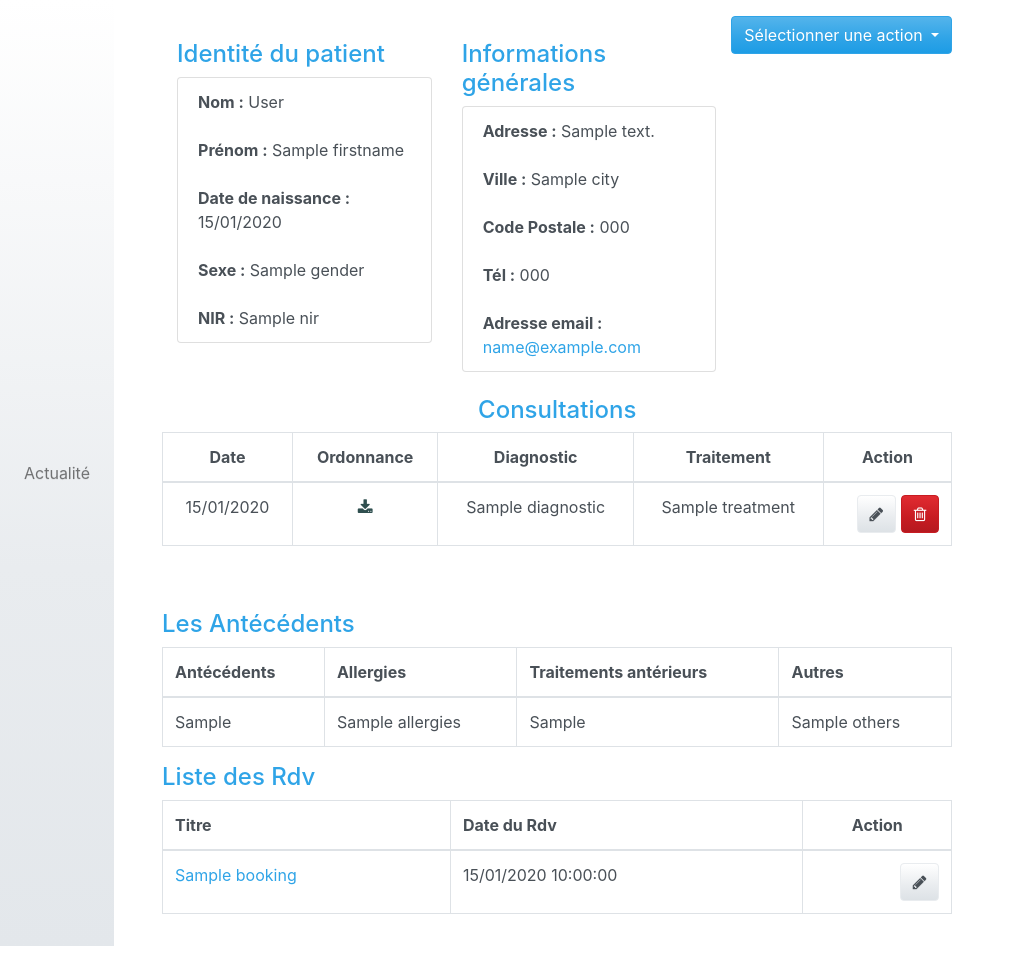
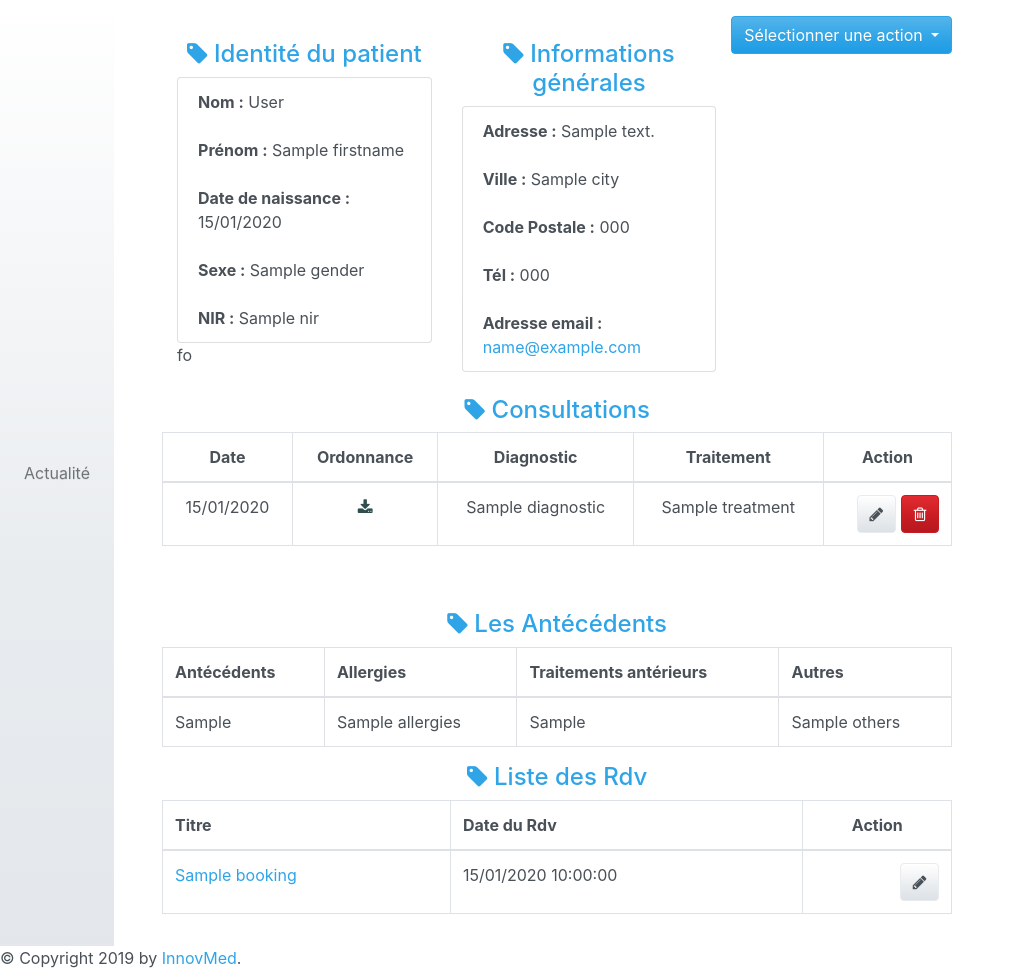
Before and after one commit to youyou1069/App-Doctor, a Symfony app: template templates/admin/patient/show.html.twig in a window 1280 px wide. Shown: the part 160-1130 px from the top of the page, without its empty margins (0-1015 px from the left). Before the commit the page ends 1106 px from the top, so only its background shows below. Run offline with Twig, Linux system fonts and the light colour scheme; the template is opened without the code that fills it: most values are stand-ins (such as "Sample title", 1, 10 or a date in 2020); some libraries are stand-ins or nearby versions.

Commit message:
Medical Innovation update (footer )

```diff
--- a/src/Controller/BookingController.php
+++ b/src/Controller/BookingController.php
@@ -157,7 +157,7 @@ class BookingController extends AbstractController {
 	public function deleteAction( Booking $booking, ObjectManager $manager ): RedirectResponse {
 		$manager->remove( $booking );
 		$manager->flush();
-		$this->addFlash( 'success', 'Le rendez-vous a Bien été supprime' );
+		$this->addFlash( 'success', 'Le rendez-vous a bien été supprime' );
 
 		return $this->redirectToRoute( 'booking_index' );
 	}
--- a/templates/admin/patient/index.html.twig
+++ b/templates/admin/patient/index.html.twig
@@ -121,6 +121,3 @@
     </script>
 
 {% endblock %}
-{% block javascripts %}
-
-{% endblock %}
--- a/templates/admin/patient/search.html.twig
+++ b/templates/admin/patient/search.html.twig
@@ -22,6 +22,3 @@
     </div>
 
 {% endblock %}
-{% block javascripts %}
-
-{% endblock %}
--- a/templates/admin/patient/show.html.twig
+++ b/templates/admin/patient/show.html.twig
@@ -24,7 +24,7 @@
              <div class="col-md-6">
                  <div class="box">
                      <header>
-                         <h4><span class="glyphicon glyphicon-file"></span> Identité du patient</h4>
+                         <h4 style=" text-align: center"><i class="fa fa-tag"></i> Identité du patient</h4>
                      </header>
                      <ul class="list-group">
                          <li class="list-group-item"><strong>Nom :</strong> {{ patient.lastName }}</li>
@@ -33,12 +33,12 @@
                          <li class="list-group-item"><strong>Sexe :</strong> {{ patient.gender }}</li>
                          <li class="list-group-item"><strong>NIR :</strong> {{ patient.nir }}</li>
                      </ul>
-                 </div>
+                 </div>fo
              </div>
              <div class="col-md-6">
                  <div class="box">
                      <header>
-                         <h4><span class="glyphicon glyphicon-pushpin"></span> Informations générales</h4>
+                         <h4 style=" text-align: center"><i class="fa fa-tag"></i> Informations générales</h4>
                      </header>
                      <ul class="list-group">
                          <Li class="list-group-item"><strong>Adresse :</strong> {{ patient.address }}</li>
@@ -56,7 +56,7 @@
         <div class="col-md-12">
             <div class="box">
                 <header style=" text-align: center ">
-                    <h4><span class="glyphicon glyphicon-tag"></span> Consultations</h4>
+                    <h4><i class="fa fa-tag"></i> Consultations</h4>
                 </header >
                 <table class="table table-hover table-bordered">
                     <thead style=" text-align: center ">
@@ -77,11 +77,7 @@
 
                                    <a  href="{{ path('consultation_show', { 'id': item.id }) }} "  onclick="window.open(this.href); return false;  ">
                                        <i style="color:darkslategray" class="fa fa-download"></i> </a>
-
                             </td>
-
-
-                            {#<td><a href="{{ path('ben_show_user', { 'id': item.user.id }) }}">{{ item.user.fullname }}</a></td>#}
                             <td>{{ item.diagnostic }}</td>
                             <td>{{ item.treatment }}</td>
                             <td style="text-align: right">
@@ -106,8 +102,8 @@
 <div class="row">
          <div class="col-md-12">
              <div class="box">
-                 <header>
-                     <h4><span class="glyphicon glyphicon-tag"></span> Les Antécédents</h4>
+                 <header style=" text-align: center">
+                     <h4><i class="fa fa-tag"></i> Les Antécédents</h4>
                  </header>
                  <table class="table table-hover table-bordered">
                      <thead>
@@ -118,7 +114,7 @@
                          <th>Autres</th>
                      </tr>
                      </thead>
-                     <tbody>
+                     <tbody >
                      {% for item in patient.consultations %}
                          <tr>
                              <td>{{ item.medFamilyHistory }}</td>
@@ -137,7 +133,7 @@
         <div class="col-md-12">
             <div class="box">
                 <header>
-                    <h4><span class="glyphicon glyphicon-tag"></span>Liste des Rdv</h4>
+                    <h4 style=" text-align: center"><i class="fa fa-tag"></i> Liste des Rdv</h4>
                 </header>
                 <table class="table table-hover table-bordered">
                     <thead>
@@ -166,3 +162,15 @@
 
 
  {% endblock %}
+
+
+
+{% block javascripts %}
+    <script src="https://code.jquery.com/jquery-3.4.1.min.js"></script>
+    <script src="https://cdnjs.cloudflare.com/ajax/libs/popper.js/1.14.7/umd/popper.min.js"
+            integrity="sha384-UO2eT0CpHqdSJQ6hJty5KVphtPhzWj9WO1clHTMGa3JDZwrnQq4sF86dIHNDz0W1"
+            crossorigin="anonymous"></script>
+    <script src="https://stackpath.bootstrapcdn.com/bootstrap/4.3.1/js/bootstrap.min.js"
+            integrity="sha384-JjSmVgyd0p3pXB1rRibZUAYoIIy6OrQ6VrjIEaFf/nJGzIxFDsf4x0xIM+B07jRM"
+            crossorigin="anonymous"></script>
+{% endblock %}
--- a/templates/base.html.twig
+++ b/templates/base.html.twig
@@ -11,7 +11,6 @@
         {% endblock %}
     </title>
     {% block stylesheets %}
-        {# lien bootstrap #}
         <link rel="stylesheet" href="https://maxcdn.bootstrapcdn.com/bootstrap/4.0.0/css/bootstrap.min.css"
               integrity="sha384-Gn5384xqQ1aoWXA+058RXPxPg6fy4IWvTNh0E263XmFcJlSAwiGgFAW/dAiS6JXm"
               crossorigin="anonymous">
@@ -131,17 +130,14 @@
     </div>
 </div>
 
-{#{% block footer %}#}
-{#<footer id="footer" class="border-top">#}
-{#<div class="container">#}
-{#<h5>InnovMed</h5>#}
-{#</div>#}
-{#</footer>#}
-{#{% endblock %}#}
+<div id="footer">
+    {% block footer %}
+        &copy; Copyright 2019 by <a href="#">InnovMed</a>.
+    {% endblock %}
+</div>
 
 
 {% block javascripts %}
-    <script src="{{ asset('bundles/tetranzselect2entity/js/select2entity.js') }}"></script>
     <script src="https://code.jquery.com/jquery-3.4.1.min.js"></script>
     <script src="https://cdnjs.cloudflare.com/ajax/libs/popper.js/1.14.7/umd/popper.min.js"
             integrity="sha384-UO2eT0CpHqdSJQ6hJty5KVphtPhzWj9WO1clHTMGa3JDZwrnQq4sF86dIHNDz0W1"
@@ -150,7 +146,7 @@
             integrity="sha384-JjSmVgyd0p3pXB1rRibZUAYoIIy6OrQ6VrjIEaFf/nJGzIxFDsf4x0xIM+B07jRM"
             crossorigin="anonymous"></script>
     <script src="https://cdnjs.cloudflare.com/ajax/libs/moment.js/2.24.0/moment.min.js"></script>
-    <script src="https://cdnjs.cloudflare.com/ajax/libs/bootstrap-datetimepicker/4.17.47/js/bootstrap-datetimepicker.min.js"></script>
+
 {% endblock javascripts %}
 
 </body>
--- a/templates/booking/edit.html.twig
+++ b/templates/booking/edit.html.twig
@@ -9,3 +9,6 @@
     {{ include('booking/_form.html.twig', {'button_label': 'Update'}) }}
 
 {% endblock %}
+{% block javascripts %}
+
+{% endblock %}
--- a/templates/booking/new.html.twig
+++ b/templates/booking/new.html.twig
@@ -4,7 +4,7 @@
 {% block title %}Nouveau Rdv{% endblock %}
 {% block stylesheets %}
         {{ parent()}}
-    <link  rel="stylesheet" {{ asset('/../node_modules/jquery-datetimepicker/jquery.datetimepicker.css') }}>
+    <link  rel="stylesheet" {{ asset('/node_modules/jquery-datetimepicker/jquery.datetimepicker.css') }}>
 {% endblock %}
 {% block body %}
     <h1>Nouveau Rendez-vous</h1>
@@ -19,9 +19,7 @@
     <script src="https://code.jquery.com/jquery-3.4.1.min.js"></script>
     <script src="https://stackpath.bootstrapcdn.com/bootstrap/4.1.3/js/bootstrap.min.js" integrity="sha384-ChfqqxuZUCnJSK3+MXmPNIyE6ZbWh2IMqE241rYiqJxyMiZ6OW/JmZQ5stwEULTy" crossorigin="anonymous"></script>
      <script src="https://cdnjs.cloudflare.com/ajax/libs/moment.js/2.24.0/moment.js"></script>
-    <script  {{ asset('/../node_modules/jquery-datetimepicker/jquery.datetimepicker.js') }}></script>
-{#    {{ parent()}}>#}
-
+    <script  {{ asset('/node_modules/jquery-datetimepicker/jquery.datetimepicker.js') }}></script>
 
     <script type="text/javascript" >
         $(document).ready(function() {
--- a/templates/booking/show.html.twig
+++ b/templates/booking/show.html.twig
@@ -39,8 +39,7 @@
             <button class="btn btn-danger" >  <i class="fa fa-trash-o"></i> </button>
         </form>
     </div>
-
-
-
+{% endblock %}
+{% block javascripts %}
 
 {% endblock %}
--- a/templates/home.html.twig
+++ b/templates/home.html.twig
@@ -3,6 +3,4 @@
 {% block body %}
     <h1>Bienvenue sur InnovMed</h1>
 
-
-
 {% endblock %}
```
Also changed, not shown: templates/admin/consultation/new.html.twig (+14 -0 lines), templates/admin/patient/edit.html.twig (+7 -0 lines).
